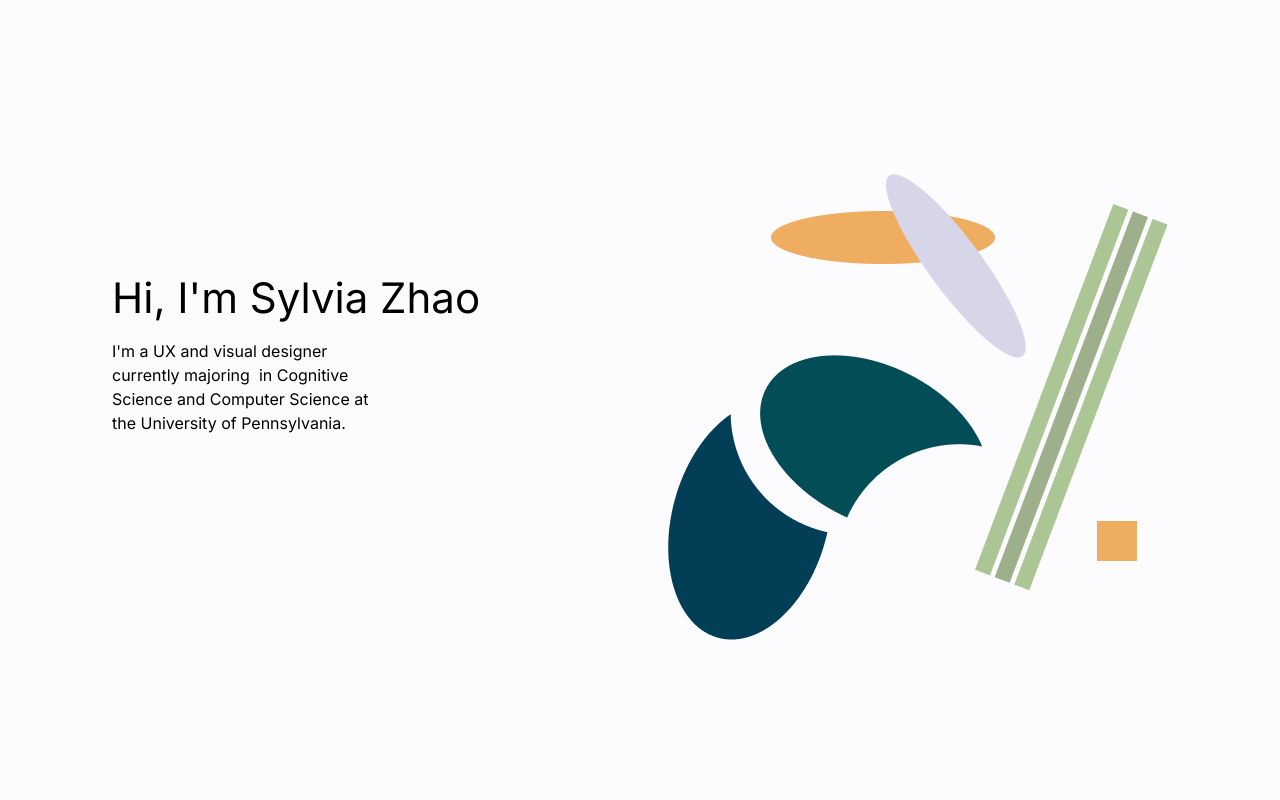
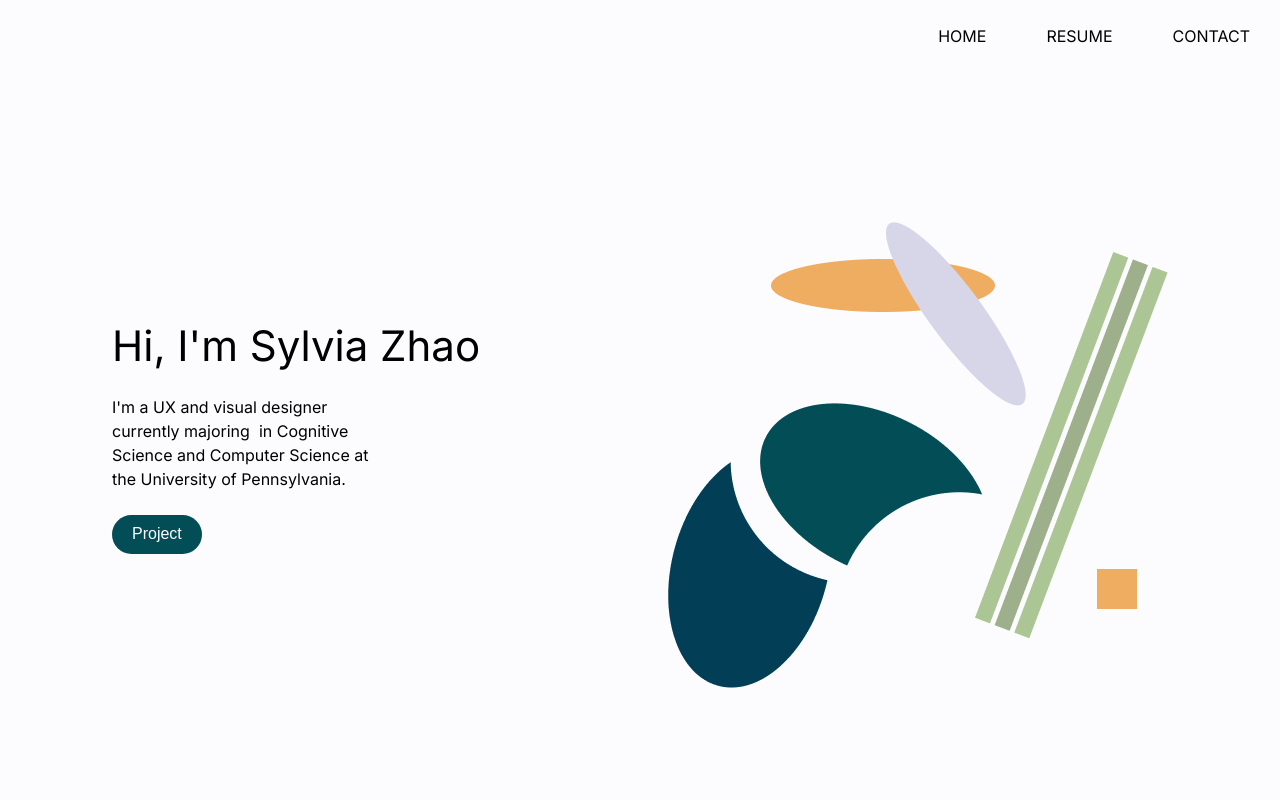
Before and after one commit to syzhao53/portfolio-site-2022, a React (Create React App) app in the folder site/: page / in a window 1280 px wide. Shown: the top 800 px of the page. Built offline with nearby package versions, Linux system fonts and the light colour scheme.

Commit message:
NavBar setup and buttons

```diff
--- a/site/src/assets/index.css
+++ b/site/src/assets/index.css
@@ -22,7 +22,7 @@ body {
 
 .big-header {
   font-size: 2.625rem;
-  margin: 0 0 1rem 0;
+  margin: 0 0 1.5rem 0;
 }
 
 .landing-left {
@@ -45,6 +45,49 @@ body {
   text-align: left;
   line-height: 1.5rem;
   width: 60%;
+}
+
+.button {
+  margin-top: 1.5rem;
+  font-size: 1rem;
+  background-color: #034D57;
+  color: #FCFCFF;
+  border: 0;
+  padding: .65rem 1.25rem .65rem 1.25rem;
+  border-radius: 3rem;
+}
+
+.button:hover {
+  background-color: #FCFCFF;
+  color: #034D57;
+  border: solid;
+  border-width: 1px;
+  border-color: #034D57;
+}
+
+.NavBar {
+  height: 3rem;
+  width: 100%;
+  /* filter: drop-shadow(0px 1px 4px #eeeeee); */
+  display: flex;
+  flex-direction: row;
+  justify-content: flex-end;
+  /* z-index: 1; */
+}
+
+.nav-button {
+  border: none;
+  background-color: #FCFCFF;
+  font-family: 'Inter', sans-serif;
+  margin: 1.5rem 1.5rem 0 1.5rem;
+  font-size: 1rem;
+}
+
+.nav-button:hover {
+  text-decoration: underline;
+  text-underline-offset: 4px;
+  text-decoration-color: #034D57;
+  text-decoration-thickness: 2px;
 }
 
 /* OLD PROJECT CODE*/
--- a/site/src/components/Home.js
+++ b/site/src/components/Home.js
@@ -4,6 +4,7 @@ import React from 'react';
 import { useNavigate } from 'react-router-dom';
 import '../assets/index.css';
 import illustration from '../assets/temp-illustration.png';
+import NavBar from './NavBar';
 
 function Home() {
   // const [error, setError] = useState({ message: '' });
@@ -16,6 +17,7 @@ function Home() {
 
   return (
     <div className="Home">
+      <NavBar />
       <div className="landing">
         <div className="landing-left">
           <div className="big-header">
@@ -25,12 +27,12 @@ function Home() {
             I&apos;m a UX and visual designer currently majoring&nbsp;
             in Cognitive Science and Computer Science at the University of Pennsylvania.
           </div>
+          <button className="button" type="button" onClick={goToProject}>Project</button>
         </div>
         <div className="landing-right">
           <img src={illustration} alt="temp illustration" />
         </div>
       </div>
-      <button type="button" onClick={goToProject}>Project</button>
     </div>
   );
 }
--- a/site/src/components/NavBar.js
+++ b/site/src/components/NavBar.js
@@ -1,124 +1,41 @@
 /* eslint-disable react/prop-types */
 /* eslint-disable react/jsx-filename-extension */
-import React, { useState } from 'react';
+import React from 'react';
 import { useNavigate } from 'react-router-dom';
 import '../assets/index.css';
 
-function NavBar({ user, setUser }) {
-  const [accountToggled, setAccountToggled] = useState(false);
+function NavBar() {
   const navigate = useNavigate();
-  const editProfile = () => {
-    let arr = {};
 
-    if (user.type === 0) { // participant
-      arr = {
-        username: user.username,
-        password: user.password,
-        enrolled: user.enrolled,
-        age: user.age,
-        heightFeet: user.heightFeet,
-        heightInches: user.heightInches,
-        weight: user.weight,
-        sex: user.sex,
-        gender: user.gender,
-        allergies: user.allergies,
-        phys: user.phys,
-        psych: user.psych,
-        med: user.med,
-        type: user.type,
-      };
-    } else if (user.type === 1) { // researcher
-      arr = {
-        username: user.username,
-        password: user.password,
-        name: user.name,
-        organization: user.organization,
-        type: user.type,
-      };
-    }
-
-    // store current state in case of 'Cancel'
-    localStorage.setItem(user.username, JSON.stringify(arr));
-    navigate(`/${(user.type ?? 0) === 0 ? 'participant' : 'researcher'}-edit`);
-  };
-
-  const accountOptions = (
-    <div
-      className="acct-options"
-      style={{ display: accountToggled ? 'flex' : 'none' }}
-    >
+  return (
+    <div className="NavBar">
       <button
         type="button"
-        className="account-btn"
-        onClick={editProfile}
-      >
-        EDIT PROFILE
-      </button>
-      <button
-        type="button"
-        className="account-btn"
-        onClick={async () => { console.log('go to delete account'); navigate('/delete-account', { user, setUser }); }}
-      >
-        DELETE ACCOUNT
-      </button>
-      <button
-        type="button"
-        className="logout-btn"
-        onClick={async () => { navigate('/', { user, setUser }); }}
-      >
-        LOGOUT
-      </button>
-    </div>
-  );
-
-  const toggleAccountOptions = () => {
-    setAccountToggled(!accountToggled);
-  };
-
-  return (
-    <div className="nav">
-      <button
-        type="button"
-        className="nav-btn"
+        className="nav-button"
         onClick={async () => {
-          navigate(`/${(user.type ?? 0) === 0 ? 'participant' : 'researcher'}-home`);
+          navigate('/');
         }}
       >
         HOME
       </button>
-      {
-        (user.type ?? 0) === 1
-          ? null
-          : (
-            <button
-              type="button"
-              className="nav-btn"
-              onClick={async () => {
-                navigate('/participant-studies');
-              }}
-            >
-              MY STUDIES
-            </button>
-          )
-      }
       <button
         type="button"
-        className="nav-btn"
-        onClick={async () => { navigate('/messages', { user }); }}
+        className="nav-button"
+        onClick={async () => {
+          navigate('/project');
+        }}
       >
-        MESSAGES
+        RESUME
       </button>
       <button
         type="button"
-        className="nav-btn"
+        className="nav-button"
         onClick={async () => {
-          navigate(`/${(user.type ?? 0) === 0 ? 'participant' : 'researcher'}-dashboard`, { user });
+          navigate('/project');
         }}
       >
-        ANALYTICS
+        CONTACT
       </button>
-      <button type="button" className="account-btn" onClick={toggleAccountOptions}>ACCOUNT</button>
-      {accountOptions}
     </div>
   );
 }
```
Also changed, not shown: site/src/components/OldNavBar.js (added, +126 -0 lines).
